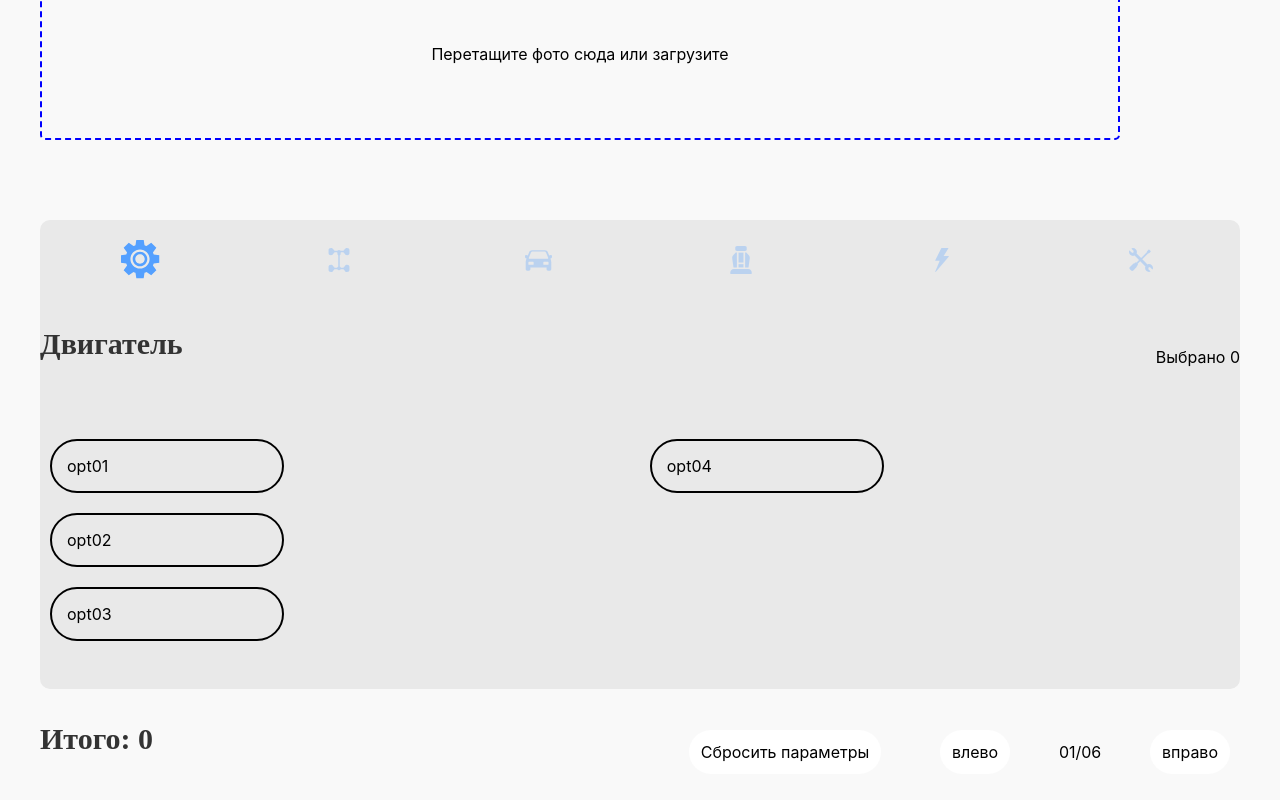
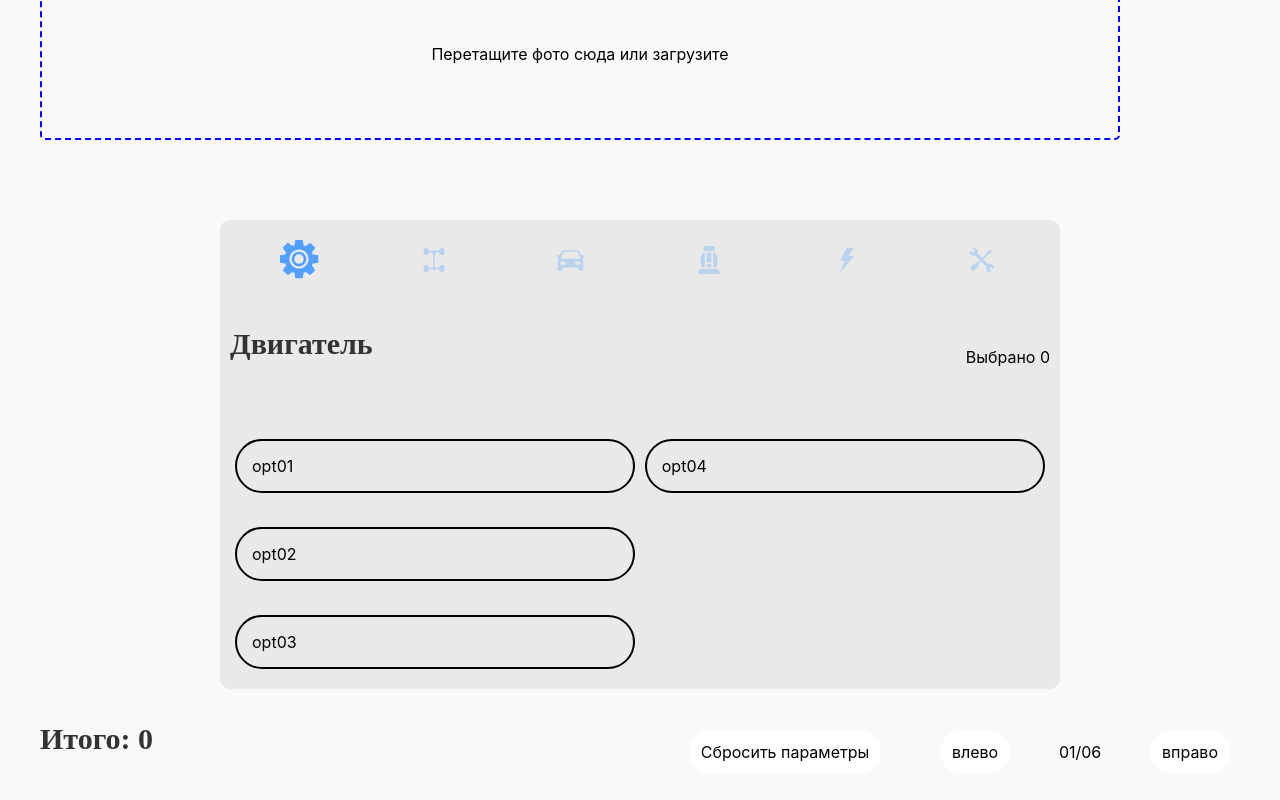
Before and after one commit to Vasteman/CrashAuto-React, a React (Create React App) app: page / in a window 1280 px wide. Shown: the part 1111-1911 px from the top of the page. Built offline with nearby package versions, Linux system fonts and the light colour scheme; the HTML template or start-up script is replaced by a standard one.

Commit message:
Some prettier

```diff
--- a/src/App.css
+++ b/src/App.css
@@ -81,7 +81,8 @@
     width: 100%;
   }
   .calculator {
-    width: 100%;
+    width: 70%;
+    margin: 0 auto;
   }
   .left-part .form-container {
     justify-content: space-around;
--- a/src/CalculatorForm/Calculator/Options/Option/option.css
+++ b/src/CalculatorForm/Calculator/Options/Option/option.css
@@ -1,10 +1,9 @@
 .option {
-  max-width: 200px;
   padding: 15px;
   border: 2px solid black;
   border-radius: 30px;
-  margin: 10px;
   cursor: pointer;
+  margin: 10px 5px;
 }
 
 .option:hover {
--- a/src/CalculatorForm/Calculator/Options/Options.css
+++ b/src/CalculatorForm/Calculator/Options/Options.css
@@ -2,5 +2,6 @@
   display: flex;
   flex-wrap: wrap;
   flex-direction: column;
+  justify-content: space-between;
   height: 250px;
 }
--- a/src/CalculatorForm/Calculator/calculator.css
+++ b/src/CalculatorForm/Calculator/calculator.css
@@ -10,9 +10,10 @@
 .calculator {
   background-color: #e9e9e9;
   width: 584px;
-  padding: 10px 0;
+  padding: 10px 10px;
   border-radius: 10px;
   margin-left: auto;
+  box-sizing: border-box;
 }
 
 .left-part {
```
Also changed, not shown: src/CalculatorForm/Calculator/CalcHeader/CalcHeader.css (line endings or trailing spaces).
